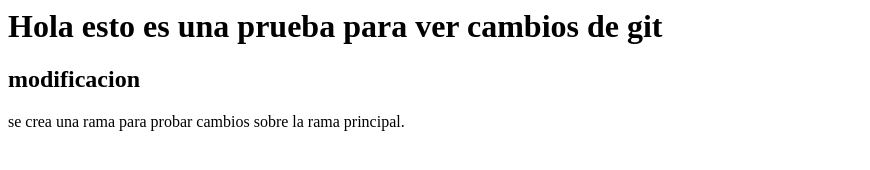
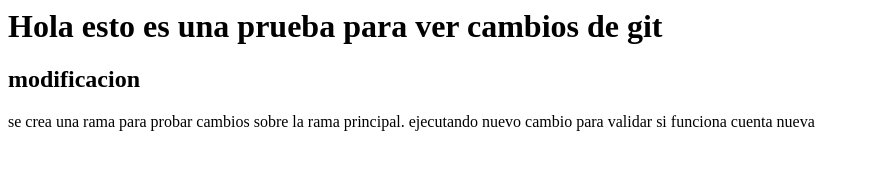
Before and after one commit to Camilo-Rubiano/Prueba-Git, a plain HTML site: page index.html in a window 1280 px wide. Shown: the whole page, without its empty margins (0-870 px from the left). Drawn offline with Linux system fonts and the light colour scheme.

Commit message:
Cambio nuevo para verificar usuario

```diff
--- a/index.html
+++ b/index.html
@@ -9,5 +9,7 @@
     <h1>Hola esto es una prueba  para ver cambios de git</h1>
     <h2>modificacion</h2>
     se crea una rama para probar cambios sobre la rama principal.
+
+    ejecutando nuevo cambio para validar si funciona cuenta nueva
 </body>
 </html>
```
